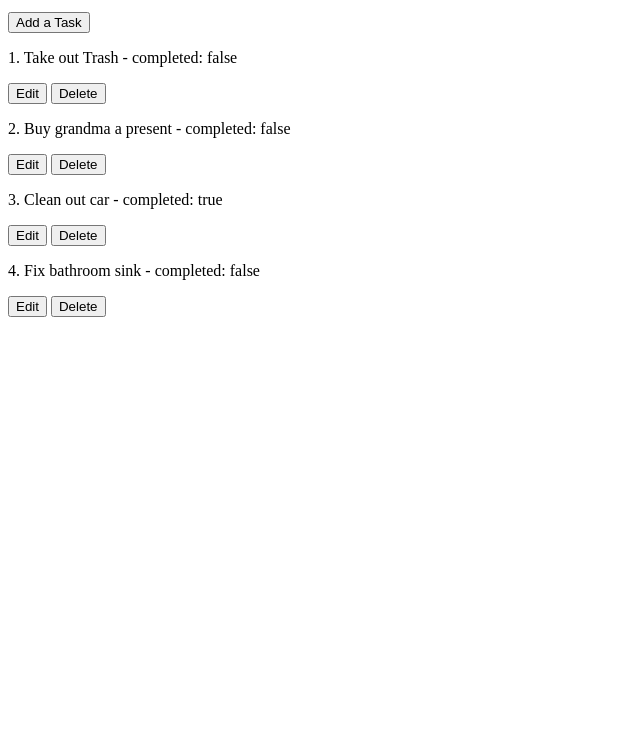
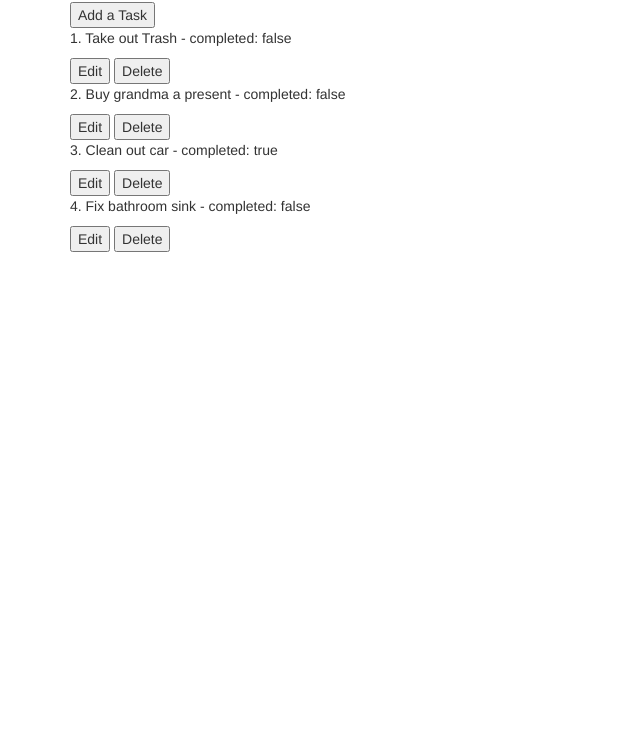
Before and after one commit to mcasciato/first-angular-todo-list, a website: page index.html in a window 1280 px wide. Shown: the part 68-800 px from the top of the page, without its empty margins (0-640 px from the left). Drawn offline with nearby package versions, Linux system fonts and the light colour scheme.

Commit message:
added bootstrap cdn for some basic styling

```diff
--- a/index.html
+++ b/index.html
@@ -3,8 +3,17 @@
   <head>
     <meta charset="utf-8">
     <title>ToDo List</title>
+    <!-- Latest compiled and minified CSS -->
+<link rel="stylesheet" href="https://maxcdn.bootstrapcdn.com/bootstrap/3.3.7/css/bootstrap.min.css" integrity="sha384-BVYiiSIFeK1dGmJRAkycuHAHRg32OmUcww7on3RYdg4Va+PmSTsz/K68vbdEjh4u" crossorigin="anonymous">
+
+<!-- Optional theme -->
+<link rel="stylesheet" href="https://maxcdn.bootstrapcdn.com/bootstrap/3.3.7/css/bootstrap-theme.min.css" integrity="sha384-rHyoN1iRsVXV4nD0JutlnGaslCJuC7uwjduW9SVrLvRYooPp2bWYgmgJQIXwl/Sp" crossorigin="anonymous">
+
+<!-- Latest compiled and minified JavaScript -->
+<script src="https://maxcdn.bootstrapcdn.com/bootstrap/3.3.7/js/bootstrap.min.js" integrity="sha384-Tc5IQib027qvyjSMfHjOMaLkfuWVxZxUPnCJA7l2mCWNIpG9mGCD8wGNIcPD7Txa" crossorigin="anonymous"></script>
   </head>
   <body ng-app="todoApp">
+    <div class="container">
       <div ng-controller="ListController as vm">
         <h1>{{ vm.list.name }}</h1>
 
@@ -68,6 +77,8 @@
 
       </div>
 
+
+    </div>
     <script src="./js/angular.js"></script>
     <script src="./js/app/app.js"></script>
     <script src="./js/app/list/list.controller.js"></script>
```
Lines whose indentation alone changed are shown as unchanged.
